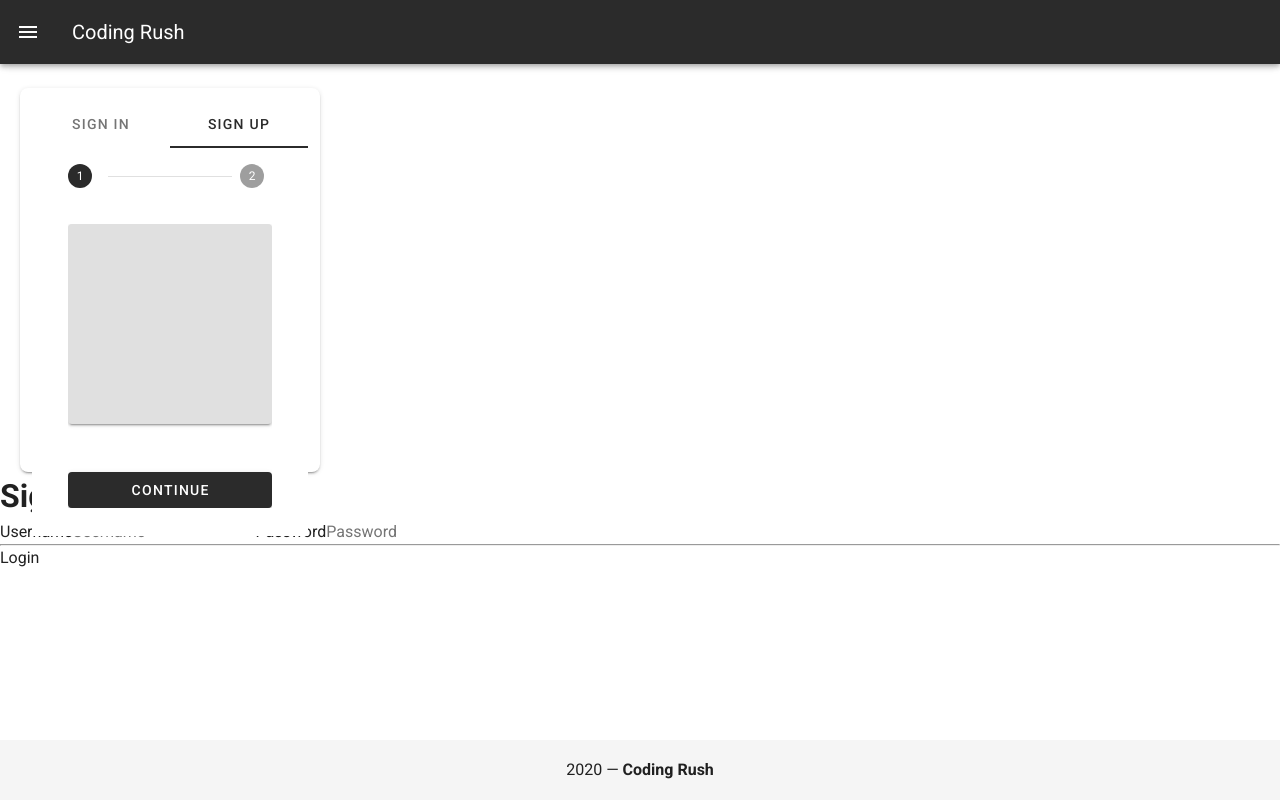
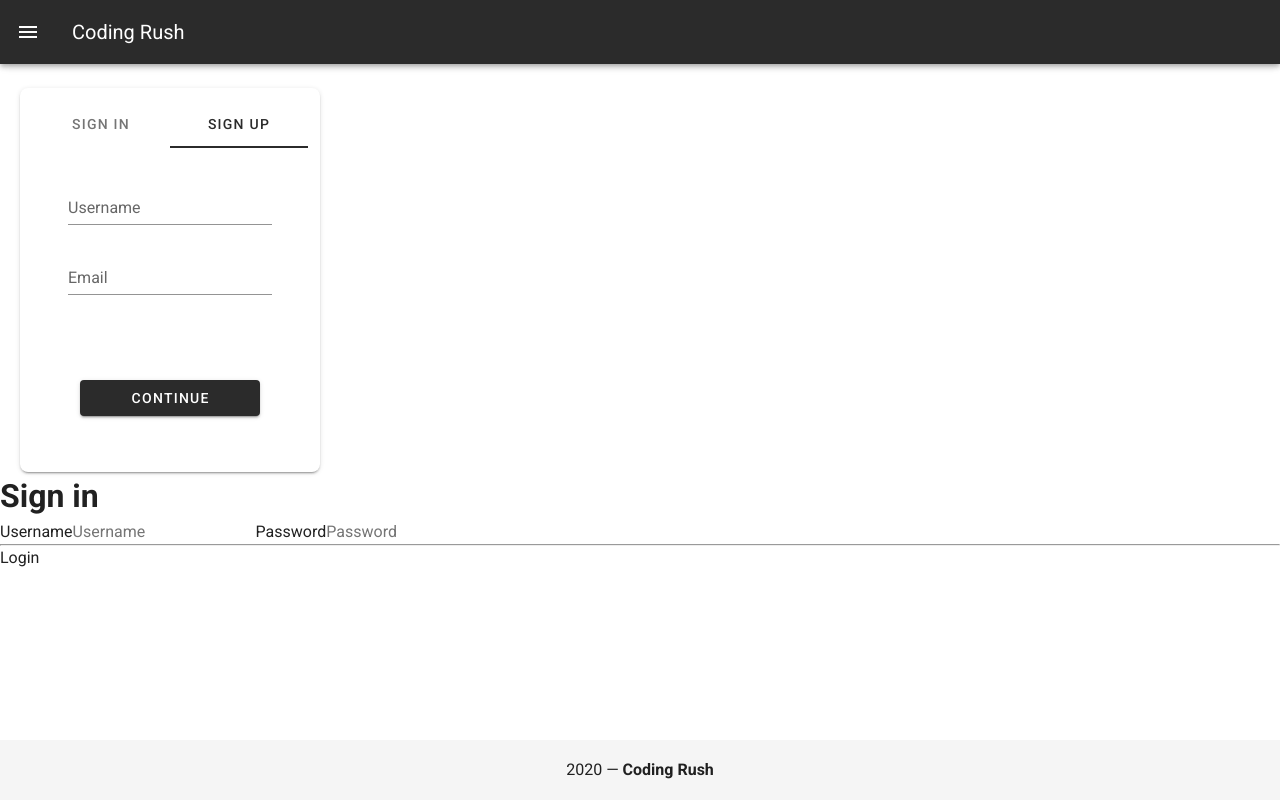
Before and after one commit to NightReal/coding-rush, a Vue app in the folder frontend/: page /login in a window 1280 px wide. Both pictures are taken after a click on the tab "SIGN UP". Built offline with nearby package versions, Linux system fonts and the light colour scheme.

Commit message:
Finished sign-up form.

```diff
--- a/frontend/src/components/LoginForm/SignIn.vue
+++ b/frontend/src/components/LoginForm/SignIn.vue
@@ -9,7 +9,7 @@
       ></v-text-field>
       <a class="text-decoration-none font-weight-medium blue--text text--darken-3 text-body-2"
          href="https://youtu.be/dQw4w9WgXcQ">Forgot password?</a>
-      <v-container class="pt-0 pt-10">
+      <v-container class="pt-10">
         <v-btn :disabled="!valid" color="success" @click="validate" width="100%">
           Sign In
         </v-btn>
@@ -36,7 +36,12 @@ export default {
   },
   methods: {
     validate() {
-      this.$refs.form.validate();
+      if (!this.$refs.form.validate()) { return; }
+
+      // TODO: submit sign in form
+      /* username - this.username
+       * password - this.password */
+      console.log('Submit vhod tut, please');
     },
   },
 };
--- a/frontend/src/components/LoginForm/SignUp.vue
+++ b/frontend/src/components/LoginForm/SignUp.vue
@@ -2,18 +2,6 @@
   <v-container>
     <!--
     <v-form class="px-6" ref="form" v-model="valid" lazy-validation autocomplete="off">
-      <v-text-field class="form-field" v-model="username"
-                    :rules="nameRules" label="Username" required
-      ></v-text-field>
-      <v-text-field class="form-field" v-model="email"
-                    :rules="emailRules" label="Email" required
-      ></v-text-field>
-      <v-text-field class="form-field" v-model="password"
-                    :rules="passwordRules" label="Password" type="password" required
-      ></v-text-field>
-      <v-text-field class="form-field" v-model="passwordConfirm"
-                    :rules="passwordConfirmRules" label="Confirm password" type="password" required
-      ></v-text-field>
       <v-container class="pa-0 pt-4">
         <v-btn :disabled="!valid" color="success" @click="validate" width="100%">
           Sign Up
@@ -22,28 +10,46 @@
     </v-form>-->
 
     <v-stepper v-model="e1" class="elevation-0 mt-n2" non-linear>
-      <v-stepper-header style="height: 48px" class="elevation-0">
-        <v-stepper-step step="1" editable style="height: 24px"></v-stepper-step>
-        <v-divider></v-divider>
-        <v-stepper-step step="2" editable style="height: 24px;"></v-stepper-step>
-      </v-stepper-header>
       <v-stepper-items>
-        <v-stepper-content step="1">
-          <v-card class="mb-12" color="grey lighten-2" height="200px">
-          </v-card>
-          <v-btn color="primary" @click="e1 = 2" width="100%">
-            Continue
-          </v-btn>
+        <v-stepper-content step="1" class="pa-0">
+          <v-form class="px-6 pt-6" ref="formName" v-model="validName" lazy-validation
+                  autocomplete="off">
+            <v-text-field class="form-field" v-model="username"
+                          :rules="nameRules" label="Username" required
+            ></v-text-field>
+            <v-text-field class="form-field" v-model="email"
+                          :rules="emailRules" label="Email" required
+            ></v-text-field>
+            <v-container class="pt-16">
+              <v-btn :disabled="!validName" color="primary" width="100%"
+                     @click="validateName">
+                Continue
+              </v-btn>
+            </v-container>
+          </v-form>
         </v-stepper-content>
 
-        <v-stepper-content step="2">
-          <v-card class="mb-12" color="grey lighten-1" height="200px">
-          </v-card>
-          <v-container class="pa-0 ma-0" width="100%">
-            <v-btn :disabled="!valid" color="success" @click="validate" width="100%">
-              Sign Up
-            </v-btn>
-          </v-container>
+        <v-stepper-content step="2" class="pa-0">
+          <v-form class="px-6 pt-6" ref="formPassword" v-model="validPassword" lazy-validation
+                  autocomplete="off">
+            <v-text-field class="form-field" v-model="password"
+                          :rules="passwordRules" label="Password" type="password" required
+            ></v-text-field>
+            <v-text-field class="form-field" v-model="passwordConfirm"
+                          :rules="passwordConfirmRules" label="Confirm password" type="password"
+                          required
+            ></v-text-field>
+            <v-container class="pt-16" width="100%">
+              <v-btn :disabled="!validPassword" color="success" @click="validateForm"
+                     width="100%">
+                Sign Up
+              </v-btn>
+              <v-btn text class="text--disabled caption" width="100%" height="20px"
+                     @click="resetValidationPassword(); e1 = 1;">
+                Back
+              </v-btn>
+            </v-container>
+          </v-form>
         </v-stepper-content>
       </v-stepper-items>
     </v-stepper>
@@ -56,7 +62,8 @@ export default {
   data() {
     return {
       e1: 1,
-      valid: true,
+      validName: true,
+      validPassword: true,
       username: '',
       nameRules: [
         (v) => !!v || 'Name is required',
@@ -84,8 +91,26 @@ export default {
     };
   },
   methods: {
-    validate() {
-      this.$refs.form.validate();
+    validateName() {
+      this.validName = this.$refs.formName.validate();
+      this.e1 = this.validName ? 2 : 1;
+      return this.validName;
+    },
+    validatePassword() {
+      this.validPassword = this.$refs.formPassword.validate();
+      return this.validPassword;
+    },
+    validateForm() {
+      if (!this.validateName() || !this.validatePassword()) { return; }
+
+      // TODO: submit sign up form
+      /* username - this.username
+       * email - this.email
+       * password - this.password */
+      console.log('Submit registraciu tut, please');
+    },
+    resetValidationPassword() {
+      this.$refs.formPassword.resetValidation();
     },
   },
 };
```
